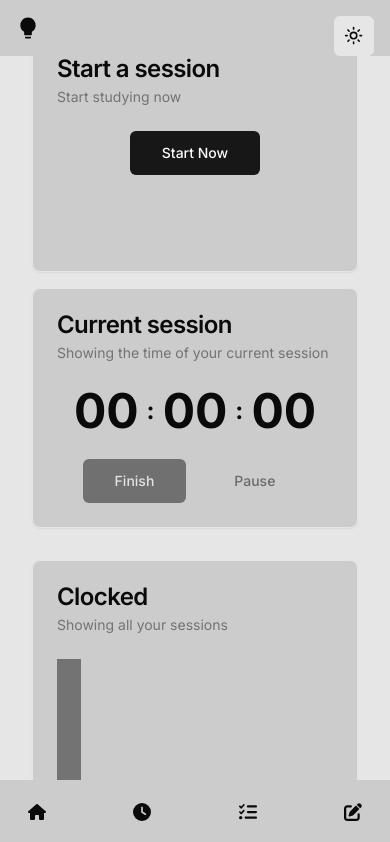
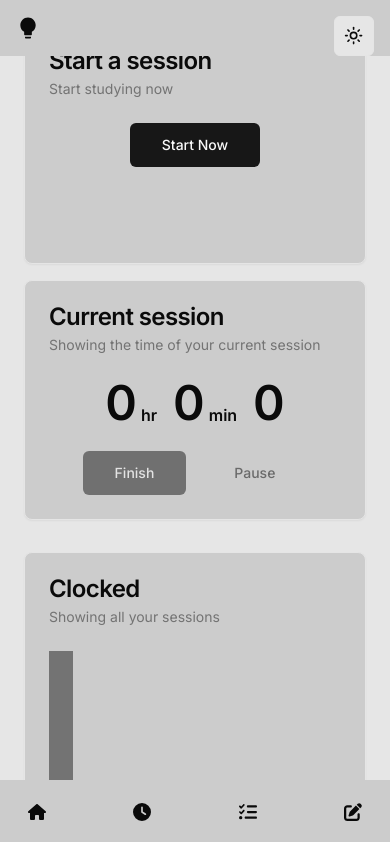
Before and after one commit to thedevangvishnu/studdy-buddy, a Next.js app: page /session in a window 390 px wide. Shown: the top 842 px of the page. Built offline with nearby package versions, Linux system fonts and the light colour scheme.

Commit message:
Start building clock functionality

```diff
--- a/src/app/(main-application)/session/_components/clocked/clock.tsx
+++ b/src/app/(main-application)/session/_components/clocked/clock.tsx
@@ -1,15 +1,41 @@
-import React from "react";
+import React, { useEffect, useState } from "react";
 
-export const Clock = () => {
+interface ClockProps {
+  sessionStarted: boolean;
+}
+
+export const Clock = ({ sessionStarted }: ClockProps) => {
+  const [hours, setHours] = useState(0);
+  const [mins, setMins] = useState(0);
+  const [seconds, setSeconds] = useState(0);
+
+  useEffect(() => {
+    if (sessionStarted) {
+      runClock();
+    }
+  }, [sessionStarted]);
+
+  const runClock = () => {
+    setInterval(() => {
+      setSeconds((sec) => sec + 1);
+    }, 1000);
+  };
+
   return (
-    <div className="flex gap-2 items-center justify-center">
-      <span className="font-bold text-5xl md:7xl">00</span>
-      <span className="font-bold text-2xl">:</span>
+    <div className="flex gap-4 items-center justify-center">
+      <div className="flex gap-1 items-end">
+        <span className="font-semibold text-5xl md:7xl">{hours}</span>
+        <span className="font-semibold">hr</span>
+      </div>
 
-      <span className="font-bold text-5xl md:7xl">00</span>
-      <span className="font-bold text-2xl">:</span>
+      <div className="flex gap-1 items-end">
+        <span className="font-semibold text-5xl md:7xl">{mins}</span>
+        <span className="font-semibold">min</span>
+      </div>
 
-      <span className="font-bold text-5xl md:7xl">00</span>
+      <div className="flex gap-1 items-end">
+        <span className="font-semibold text-5xl md:7xl">{seconds}</span>
+      </div>
     </div>
   );
 };
--- a/src/app/(main-application)/session/_components/clocked/clocked.tsx
+++ b/src/app/(main-application)/session/_components/clocked/clocked.tsx
@@ -6,13 +6,10 @@ export const Clocked = () => {
       title="Clocked"
       description="Showing all your sessions"
       className="w-full h-full"
-      body={body}
-    />
+    >
+      <div>
+        <div className="h-80 w-6 bg-muted-foreground"></div>
+      </div>
+    </CardWrapper>
   );
 };
-
-const body = (
-  <div>
-    <div className="h-80 w-6 bg-muted-foreground"></div>
-  </div>
-);
--- a/src/app/(main-application)/session/_components/current/current.tsx
+++ b/src/app/(main-application)/session/_components/current/current.tsx
@@ -2,30 +2,35 @@ import { CardWrapper } from "@/components/card-wrapper";
 import { Button } from "@/components/ui/button";
 import { Clock } from "../clocked/clock";
 
-export const CurrentSession = () => {
+interface CurrentSessionProps {
+  sessionStarted: boolean;
+  onStartSession: () => void;
+}
+
+export const CurrentSession = ({
+  sessionStarted,
+  onStartSession,
+}: CurrentSessionProps) => {
   return (
     <CardWrapper
       title="Current session"
       description="Showing the time of your current session"
       className="w-full min-h-60 md:h-72"
-      body={body}
-    />
-  );
-};
-
-const body = (
+    >
       <div className="flex flex-col gap-6">
         {/* create a clock */}
-    <Clock />
+        <Clock sessionStarted={sessionStarted} />
 
         {/* buttons to end/pause session */}
         <div className="w-full flex items-center justify-center gap-4">
-      <Button size="lg" disabled>
+          <Button size="lg" disabled={!sessionStarted}>
             Finish
           </Button>
-      <Button size="lg" variant="ghost" disabled>
+          <Button size="lg" variant="ghost" disabled={!sessionStarted}>
             Pause
           </Button>
         </div>
       </div>
+    </CardWrapper>
   );
+};
--- a/src/app/(main-application)/session/_components/session-comp.tsx
+++ b/src/app/(main-application)/session/_components/session-comp.tsx
@@ -1,10 +1,20 @@
+"use client";
+
 import { CardWrapper } from "@/components/card-wrapper";
 import { SectionContainer } from "@/components/section-container";
 import { Trigger } from "./trigger/trigger";
 import { CurrentSession } from "./current/current";
 import { Clocked } from "./clocked/clocked";
+import { useState } from "react";
 
 export const SessionComp = () => {
+  const [sessionStarted, setSessionStarted] = useState(false);
+  console.log(sessionStarted);
+
+  const startSession = () => {
+    setSessionStarted(true);
+  };
+
   return (
     <SectionContainer>
       <div className="z-10 relative w-full h-full flex flex-col gap-8 md:gap-10">
@@ -13,8 +23,14 @@ export const SessionComp = () => {
 
         {/* upper section */}
         <div className="w-full flex flex-col md:flex-row items-center gap-4">
-          <Trigger />
-          <CurrentSession />
+          <Trigger
+            onStartSession={startSession}
+            sessionStarted={sessionStarted}
+          />
+          <CurrentSession
+            sessionStarted={sessionStarted}
+            onStartSession={startSession}
+          />
         </div>
 
         {/* lower section */}
--- a/src/app/(main-application)/session/_components/trigger/trigger.tsx
+++ b/src/app/(main-application)/session/_components/trigger/trigger.tsx
@@ -3,21 +3,23 @@
 import { CardWrapper } from "@/components/card-wrapper";
 import { Button } from "@/components/ui/button";
 
-export const Trigger = () => {
+interface TriggerProps {
+  sessionStarted: boolean;
+  onStartSession: () => void;
+}
+
+export const Trigger = ({ onStartSession, sessionStarted }: TriggerProps) => {
   return (
     <CardWrapper
       title="Start a session"
       description="Start studying now"
       className="w-full min-h-60 md:h-72"
-      body={startSesionBody}
-    />
+    >
+      <div className="w-full flex justify-center">
+        <Button size="lg" onClick={onStartSession} disabled={sessionStarted}>
+          {!sessionStarted ? "Start Now" : "One active..."}
+        </Button>
+      </div>
+    </CardWrapper>
   );
 };
-
-const startSesionBody = (
-  <div className="w-full flex justify-center">
-    <Button size="lg" onClick={() => {}}>
-      Start Now
-    </Button>
-  </div>
-);
--- a/src/components/card-wrapper.tsx
+++ b/src/components/card-wrapper.tsx
@@ -13,7 +13,7 @@ import React from "react";
 interface CardWrapperProps {
   title?: string;
   description?: string;
-  body?: React.ReactNode;
+  children: React.ReactNode;
   footer?: React.ReactNode;
   className?: string;
 }
@@ -21,19 +21,19 @@ interface CardWrapperProps {
 export const CardWrapper = ({
   title,
   description,
-  body,
+  children,
   footer,
   className,
 }: CardWrapperProps) => {
   return (
-    <Card className={cn("bg-secondary", className)}>
+    <Card className={cn("bg-secondary flex flex-col", className)}>
       {title && (
         <CardHeader>
           <CardTitle>{title}</CardTitle>
           <CardDescription>{description}</CardDescription>
         </CardHeader>
       )}
-      {body && <CardContent>{body}</CardContent>}
+      <CardContent>{children}</CardContent>
       {footer && <CardFooter>{footer}</CardFooter>}
     </Card>
   );
--- a/src/components/section-container.tsx
+++ b/src/components/section-container.tsx
@@ -6,6 +6,8 @@ export const SectionContainer = ({
   children: React.ReactNode;
 }) => {
   return (
-    <div className="w-full h-full p-8 lg:p-10 overflow-y-auto">{children}</div>
+    <div className="w-full h-full p-6 md:p-8 lg:p-10 overflow-y-auto">
+      {children}
+    </div>
   );
 };
```
Lines whose indentation alone changed are shown as unchanged.
